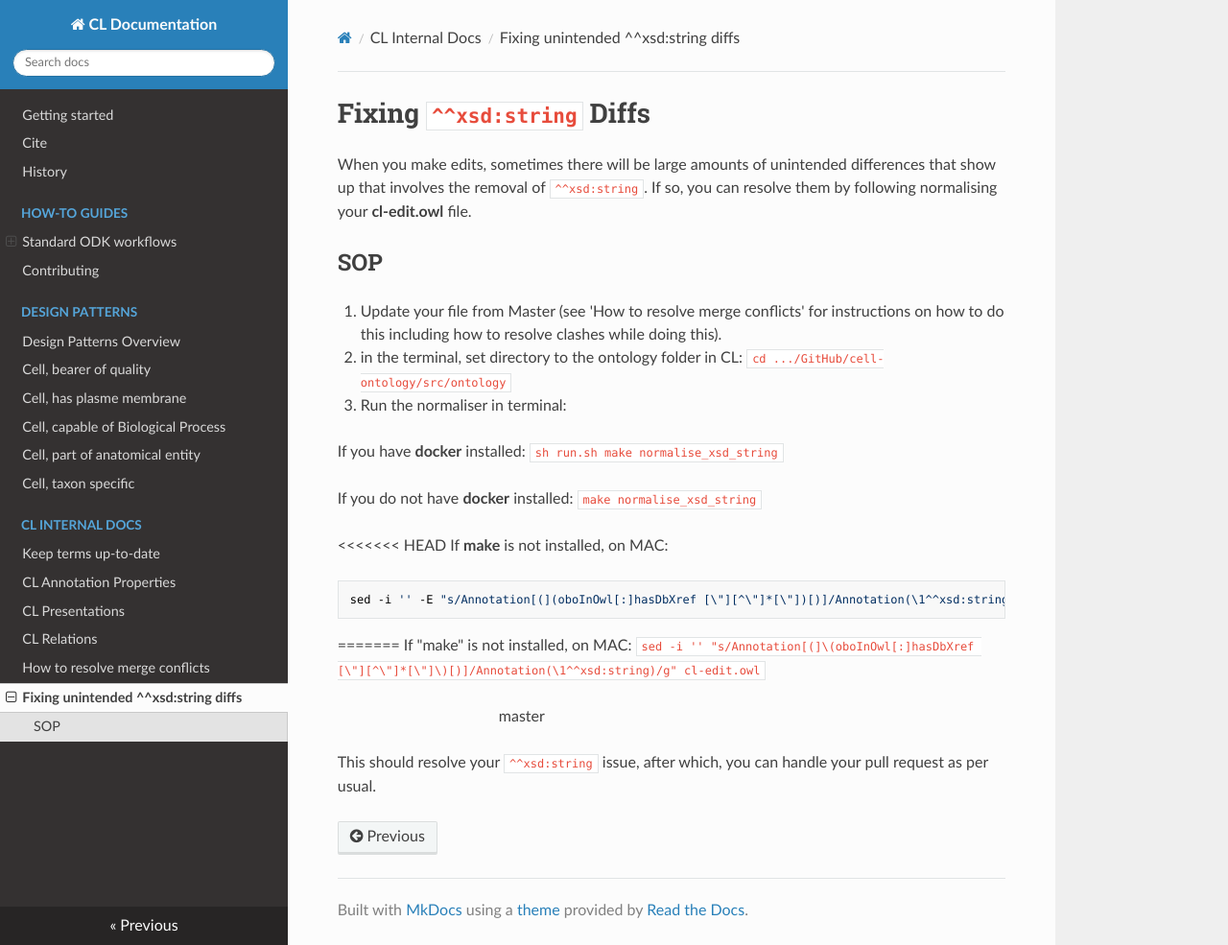
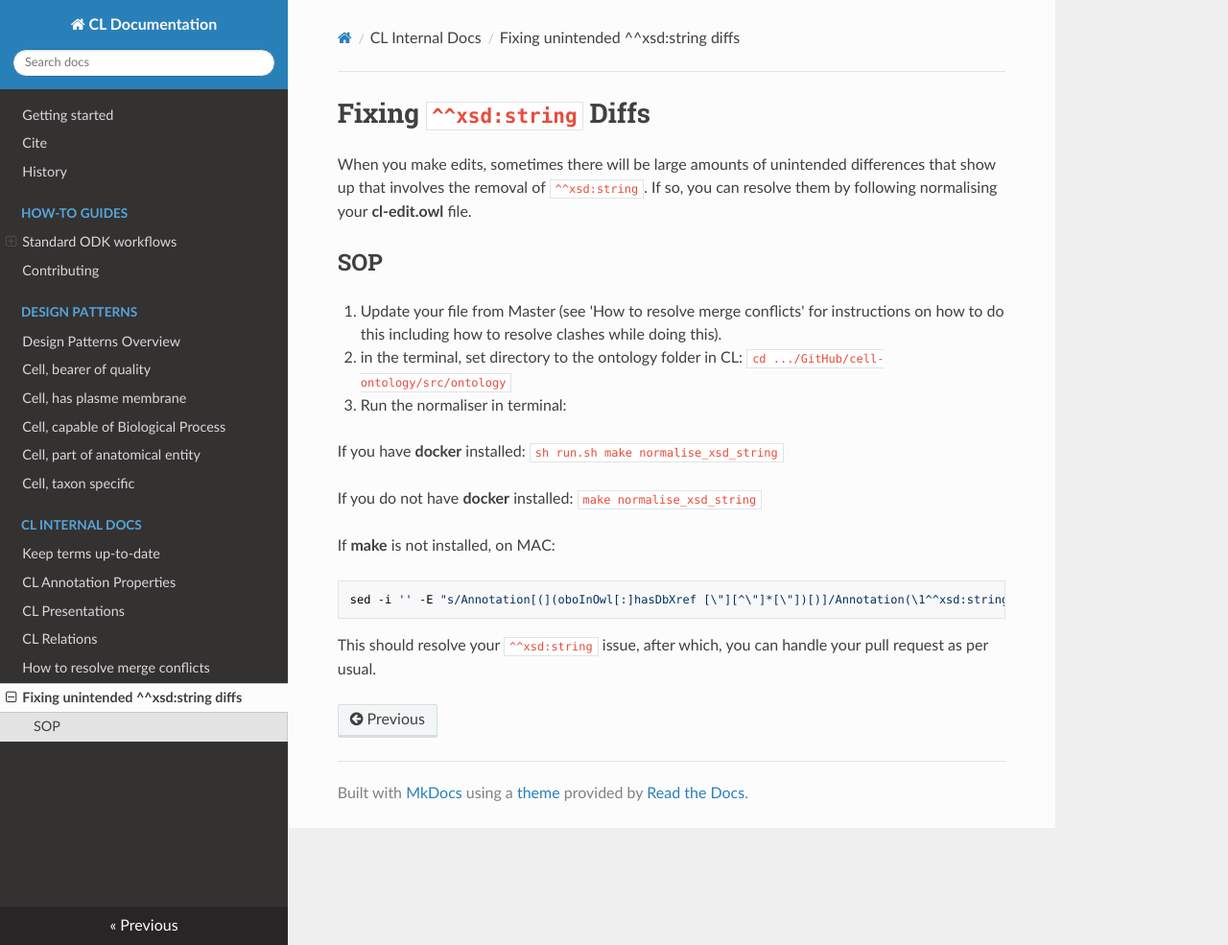
Before and after one commit to obophenotype/cell-ontology, an MkDocs documentation site: the page built from docs/Fixing_xsdstring_diffs.md, in a window 1280 px wide and 985 px high. Shown: the whole window at 96% size. Built offline with MkDocs 1.6.1, drawn with Linux system fonts in a browser that asks for light colours; nearby versions of some CDN libraries.

Commit message:
Update command in doc to use global flag
This commit intends to
update the CL Documentation.

If applied, this commit will fix #1362.

````diff
--- a/docs/Fixing_xsdstring_diffs.md
+++ b/docs/Fixing_xsdstring_diffs.md
@@ -13,14 +13,10 @@ When you make edits, sometimes there will be large amounts of unintended differe
 
   If you do not have **docker** installed: ```make normalise_xsd_string```
 
-<<<<<<< HEAD
   If **make** is not installed, on MAC:
 ``` sh
-sed -i '' -E "s/Annotation[(](oboInOwl[:]hasDbXref [\"][^\"]*[\"])[)]/Annotation(\1^^xsd:string)/" cl-edit.owl
+sed -i '' -E "s/Annotation[(](oboInOwl[:]hasDbXref [\"][^\"]*[\"])[)]/Annotation(\1^^xsd:string)/g" cl-edit.owl
 ```
-=======
-  If "make" is not installed, on MAC: ``` sed -i '' "s/Annotation[(]\(oboInOwl[:]hasDbXref [\"][^\"]*[\"]\)[)]/Annotation(\1^^xsd:string)/g" cl-edit.owl ```
->>>>>>> master
 
 
 This should resolve your `^^xsd:string` issue, after which, you can handle your pull request as per usual.
````
